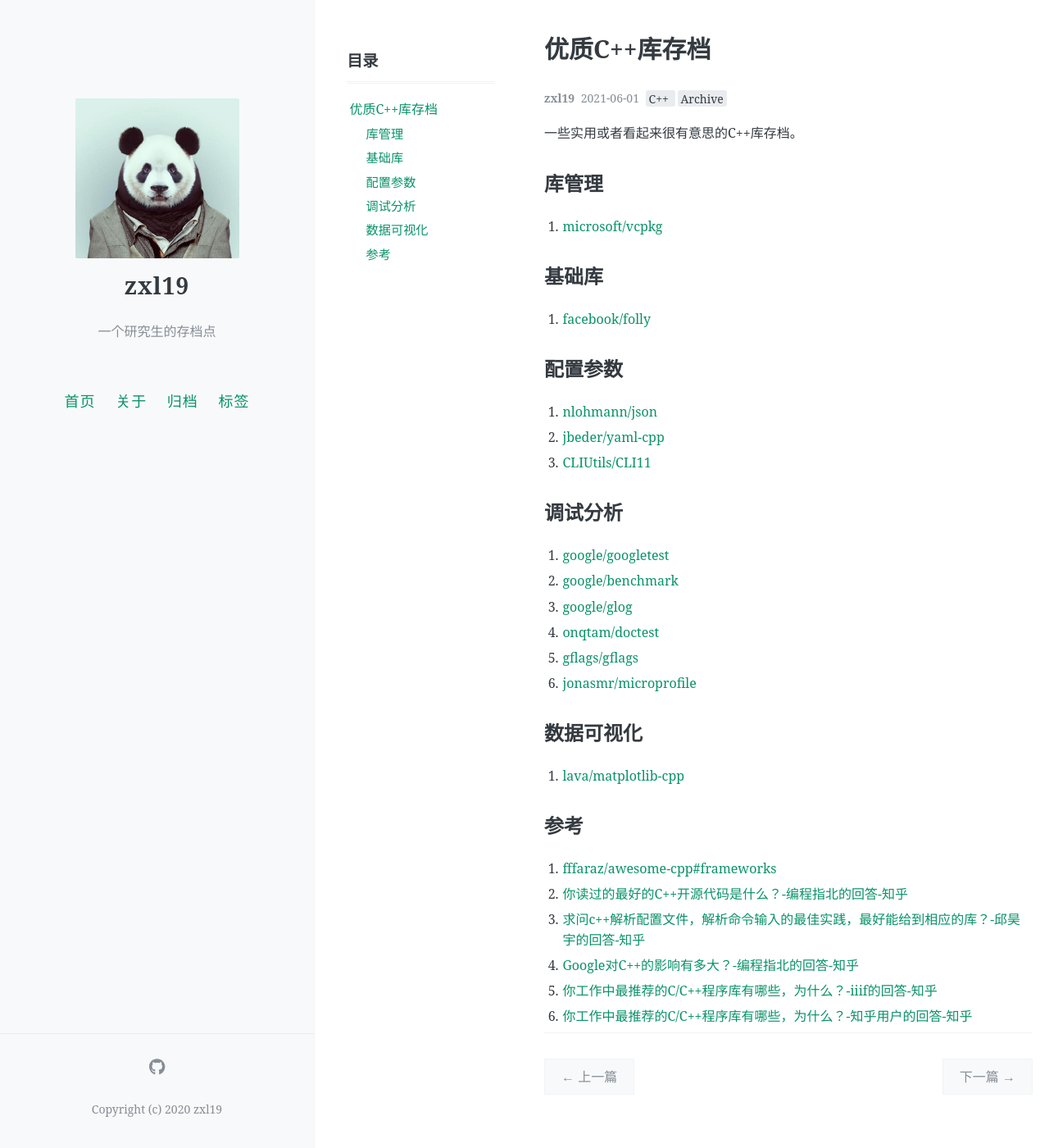
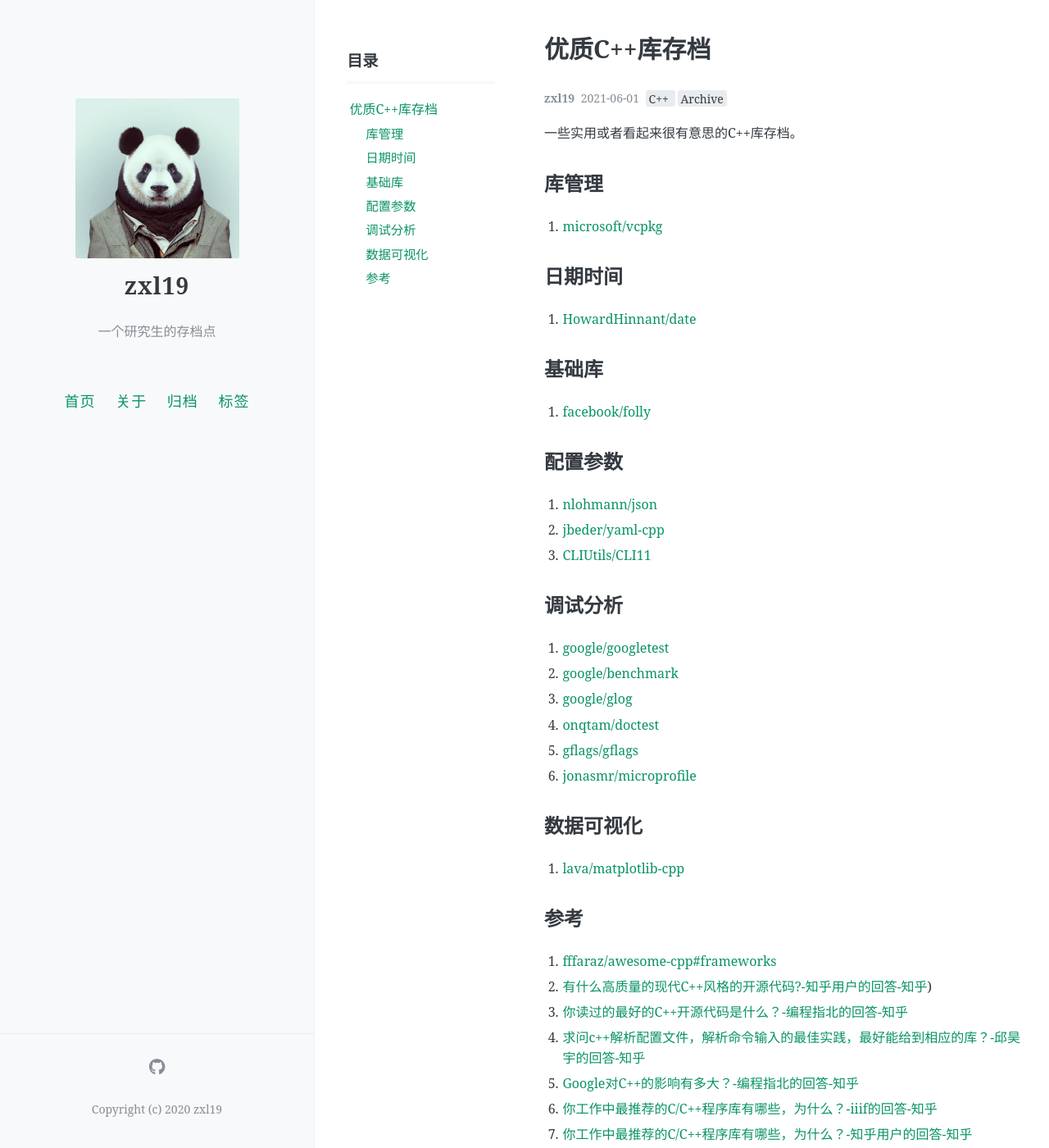
Before and after one commit to zxl19/zxl19.github.io, a Jekyll site: the page built from _posts/2021-06-01-cpp-library.md, in a window 1280 px wide and 1400 px high. Shown: the whole window at 82% size. Built offline with Jekyll 4.4.1, drawn with Linux system fonts in a browser that asks for light colours; comment, search, counter and statistics services are not loaded.

Commit message:
Update Posts

```diff
--- a/_posts/2021-06-01-cpp-library.md
+++ b/_posts/2021-06-01-cpp-library.md
@@ -16,6 +16,10 @@ pinned: false
 ## 库管理
 
 1. [microsoft/vcpkg](https://github.com/microsoft/vcpkg)
+
+## 日期时间
+
+1. [HowardHinnant/date](https://github.com/HowardHinnant/date)
 
 ## 基础库
 
@@ -43,8 +47,9 @@ pinned: false
 ## 参考
 
 1. [fffaraz/awesome-cpp#frameworks](https://github.com/fffaraz/awesome-cpp#frameworks)
-2. [你读过的最好的C++开源代码是什么？-编程指北的回答-知乎](https://www.zhihu.com/question/21376384/answer/1925233838)
-3. [求问c++解析配置文件，解析命令输入的最佳实践，最好能给到相应的库？-邱昊宇的回答-知乎](https://www.zhihu.com/question/433864615/answer/1616753838)
-4. [Google对C++的影响有多大？-编程指北的回答-知乎](https://www.zhihu.com/question/40165082/answer/1925222483)
-5. [你工作中最推荐的C/C++程序库有哪些，为什么？-iiif的回答-知乎](https://www.zhihu.com/question/51134387/answer/571858930)
-6. [你工作中最推荐的C/C++程序库有哪些，为什么？-知乎用户的回答-知乎](https://www.zhihu.com/question/51134387/answer/386066052)
+2. [有什么高质量的现代C++风格的开源代码?-知乎用户的回答-知乎](https://www.zhihu.com/question/23153437/answer/1962068242))
+3. [你读过的最好的C++开源代码是什么？-编程指北的回答-知乎](https://www.zhihu.com/question/21376384/answer/1925233838)
+4. [求问c++解析配置文件，解析命令输入的最佳实践，最好能给到相应的库？-邱昊宇的回答-知乎](https://www.zhihu.com/question/433864615/answer/1616753838)
+5. [Google对C++的影响有多大？-编程指北的回答-知乎](https://www.zhihu.com/question/40165082/answer/1925222483)
+6. [你工作中最推荐的C/C++程序库有哪些，为什么？-iiif的回答-知乎](https://www.zhihu.com/question/51134387/answer/571858930)
+7. [你工作中最推荐的C/C++程序库有哪些，为什么？-知乎用户的回答-知乎](https://www.zhihu.com/question/51134387/answer/386066052)
```
Also changed, not shown: _posts/2021-05-22-cpp-material.md (+2 -0 lines).
